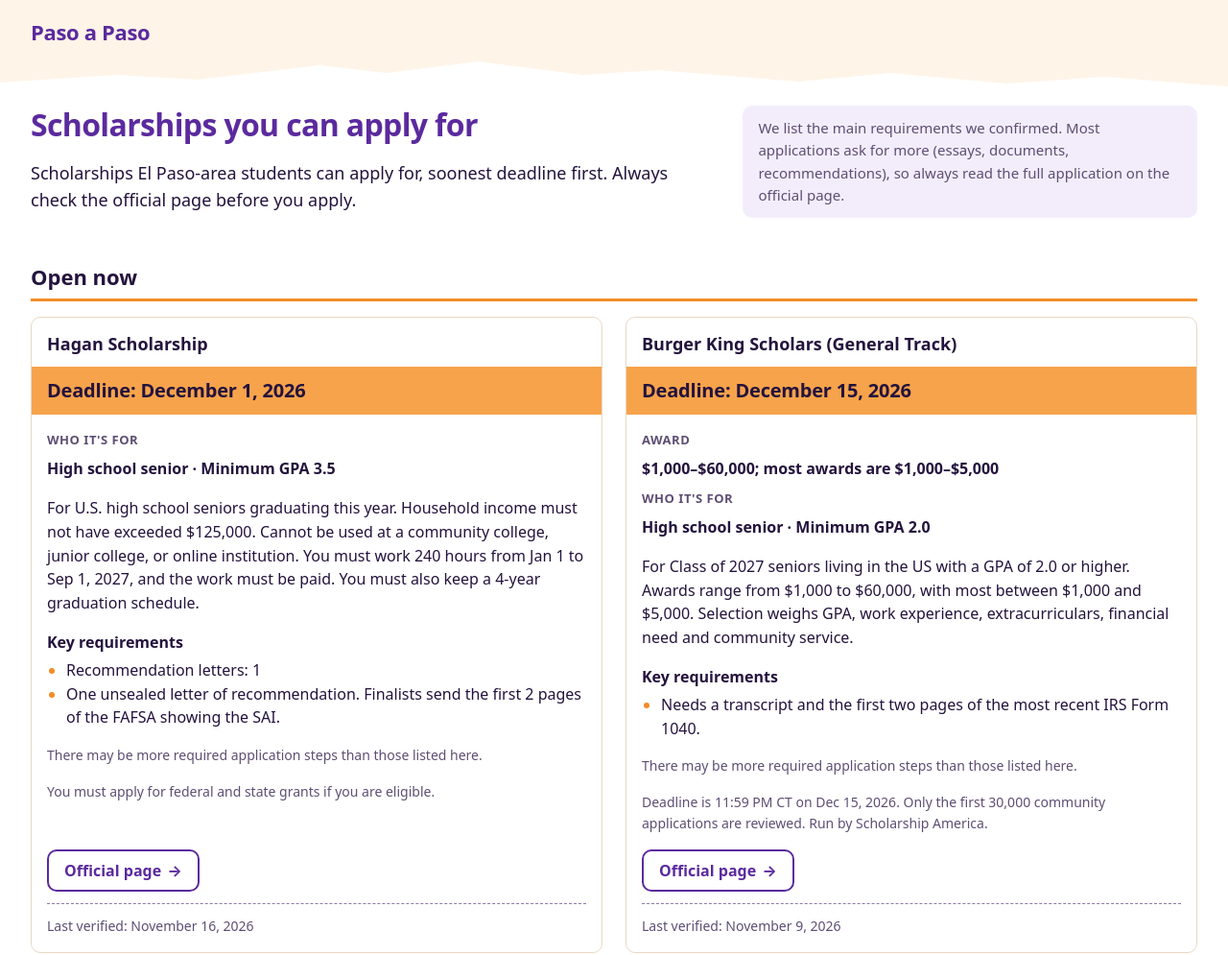
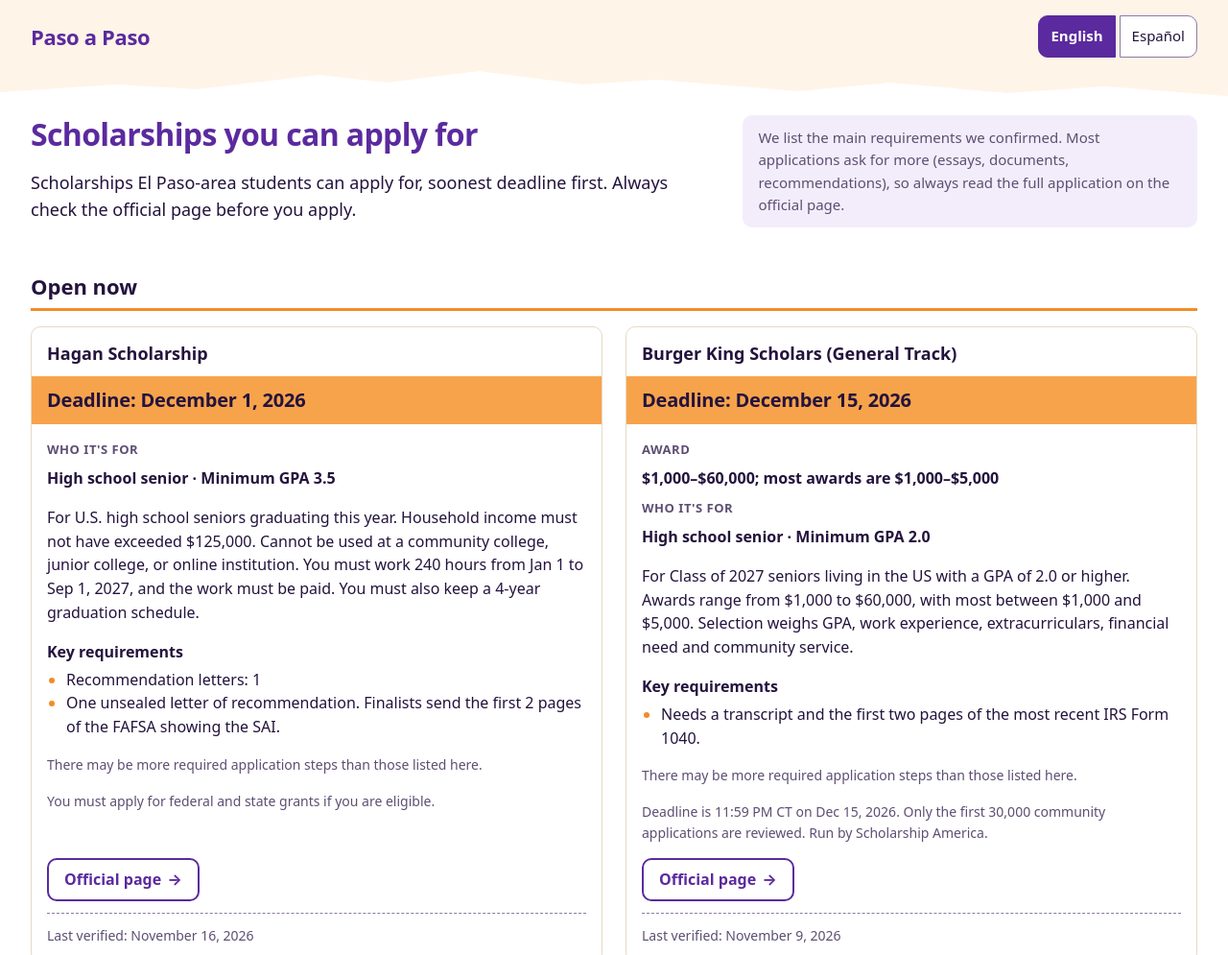
Before and after one commit to ian-vazquez/Paso_a_Paso, a website built with Vite: page index.html in a window 1280 px wide. Shown: the top 995 px of the page at 96% size. Built offline with nearby package versions, Linux system fonts and the light colour scheme.

Commit message:
Show the EN/ES toggle and draft Spanish on PR previews only
SPANISH_PREVIEW (src/i18n.js) is true when the build sets
VITE_SPANISH_PREVIEW=true (PR workflow) or under npm run dev. It un-hides
the toggle and lets cards show unreviewed Spanish with a draft note. The
merge workflow does not set it, so the live build compiles it to false:
toggle hidden, English only, translation_reviewed rule unchanged.

Co-Authored-By: Claude Opus 5.5 <noreply@anthropic.com>

```diff
--- a/src/i18n.js
+++ b/src/i18n.js
@@ -16,6 +16,24 @@ import es from './i18n/es.json';
 const DICTIONARIES = { en, es };
 export const SUPPORTED_LANGS = ['en', 'es'];
 export const DEFAULT_LANG = 'en';
+
+/**
+ * True on PR preview builds and on `npm run dev`; false on the live site.
+ *
+ * The PR workflow (.github/workflows/firebase-hosting-pull-request.yml) builds
+ * with VITE_SPANISH_PREVIEW=true. The merge-to-main workflow does not set it,
+ * so the live build has this false and stays English only until Ian confirms
+ * the Spanish review is done. Vite replaces import.meta.env.* at build time,
+ * so the value is baked into the bundle: nothing is read at runtime.
+ *
+ * What it turns on (Ian, Nov 19 2026):
+ *   - the EN/ES toggle (src/main.js)
+ *   - draft Spanish card text even when translation_reviewed is false, with a
+ *     "draft translation" note (src/render.js). The live site keeps the
+ *     CLAUDE.md section 5 rule: unreviewed card text is shown in English.
+ */
+export const SPANISH_PREVIEW =
+  import.meta.env?.VITE_SPANISH_PREVIEW === 'true' || import.meta.env?.DEV === true;
 
 /** The one and only storage key used by this site. */
 const STORAGE_KEY = 'pasoapaso.lang';
--- a/src/i18n/en.json
+++ b/src/i18n/en.json
@@ -120,7 +120,8 @@
     "no_fafsa_required": "FAFSA not required",
     "no_tasfa": "Does not accept TASFA",
     "no_interview": "No interview",
-    "requirements_note": "There may be more required application steps than those listed here."
+    "requirements_note": "There may be more required application steps than those listed here.",
+    "draft_translation": "Draft translation, not reviewed yet."
   },
   "value": {
     "not_listed": "Not listed — check source",
--- a/src/main.js
+++ b/src/main.js
@@ -9,20 +9,24 @@
 
 // styles.css is loaded by the <link> in index.html, not imported here, so the
 // page is styled before this module runs (no flash of unstyled content).
-import { resolveInitialLang, setLang, getLang } from './i18n.js';
+import { resolveInitialLang, setLang, getLang, SPANISH_PREVIEW } from './i18n.js';
 import { toISODate, openNow, openingSoon } from './search.js';
 import { renderOpenNow, renderOpeningSoon } from './render.js';
 import scholarships from '../data/scholarships.json';
 
 /**
- * v1 (Nov 2026 workshop) ships in English only, because there was no time to
- * review the Spanish before launch. While this is true the page always renders
- * in English, whatever the browser language or a previously saved choice, and
- * the toggle in index.html carries the hidden attribute. es.json and i18n.js
- * are untouched. To bring Spanish back: set this to false and remove `hidden`
- * from the toggle.
+ * The live site stays English only until Ian confirms the Spanish review is
+ * done. While this is true the page always renders in English, whatever the
+ * browser language or a previously saved choice, and the toggle keeps the
+ * hidden attribute it has in index.html.
+ *
+ * PR preview builds (and `npm run dev`) set SPANISH_PREVIEW, which turns this
+ * off and shows the toggle, so the Spanish can be reviewed on a real phone.
+ *
+ * To launch Spanish on the live site: set this to false and remove `hidden`
+ * from the toggle in index.html.
  */
-const ENGLISH_ONLY = true;
+const ENGLISH_ONLY = !SPANISH_PREVIEW;
 
 /** Reflects the active language on the two toggle buttons. */
 function syncLangToggle() {
@@ -55,6 +59,7 @@ function initLangToggle() {
 }
 
 function init() {
+  if (!ENGLISH_ONLY) document.querySelector('.lang-toggle').hidden = false;
   initLangToggle();
   // persist: false so we never save a language the user did not choose.
   setLang(ENGLISH_ONLY ? 'en' : resolveInitialLang(), { persist: false });
--- a/src/render.js
+++ b/src/render.js
@@ -13,11 +13,13 @@
  *   - Scholarship text (summary, amount, notes, requirement details) is shown
  *     in English unless translation_reviewed is true, with the
  *     t('card.summary_english_only') note when the page is in Spanish.
+ *     Exception: PR preview builds show the unreviewed Spanish draft, marked
+ *     with t('card.draft_translation') (see SPANISH_PREVIEW in i18n.js).
  *   - Text goes in via textContent, not innerHTML — the data is Ian's, but this
  *     keeps a stray character in a scholarship name from ever becoming markup.
  */
 
-import { t, getLang } from './i18n.js';
+import { t, getLang, SPANISH_PREVIEW } from './i18n.js';
 
 /* ------------------------------------------------------------------ *
  * Small helpers
@@ -63,11 +65,21 @@ function formatGpa(gpa) {
 }
 
 /**
- * The language for an entry's own text. Spanish is used only when Ian has
- * approved the translation; otherwise everything falls back to English.
+ * The language for an entry's own text. On the live site Spanish is used only
+ * when Ian has approved the translation; otherwise everything falls back to
+ * English. On a PR preview build (SPANISH_PREVIEW) an unreviewed draft is
+ * shown too, so the reviewer can read it in place, and the card says it is a
+ * draft (see isDraft).
  */
 function entryLang(entry) {
-  return getLang() === 'es' && entry.translation_reviewed ? 'es' : 'en';
+  if (getLang() !== 'es') return 'en';
+  if (entry.translation_reviewed) return 'es';
+  return SPANISH_PREVIEW && entry.summary?.es?.trim() ? 'es' : 'en';
+}
+
+/** Showing Spanish that Ian has not reviewed yet (preview builds only). */
+function isDraft(entry) {
+  return entryLang(entry) === 'es' && !entry.translation_reviewed;
 }
 
 function entryText(entry, field) {
@@ -174,6 +186,9 @@ export function renderCard(entry, headingLevel) {
   if (pageLang === 'es' && textLang === 'en') {
     card.append(el('p', { className: 'card__note', text: t('card.summary_english_only') }));
   }
+  if (isDraft(entry)) {
+    card.append(el('p', { className: 'card__note', text: t('card.draft_translation') }));
+  }
   if (pageLang === 'es' && entry.application_language === 'en') {
     card.append(el('p', { className: 'card__note', text: t('card.application_in_english') }));
   }
```
Also changed, not shown: index.html (+4 -3 lines), .github/workflows/firebase-hosting-pull-request.yml.
